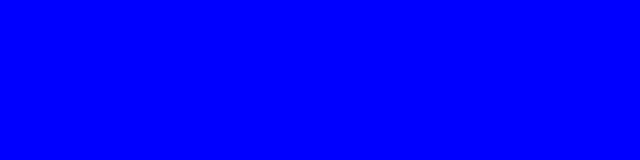
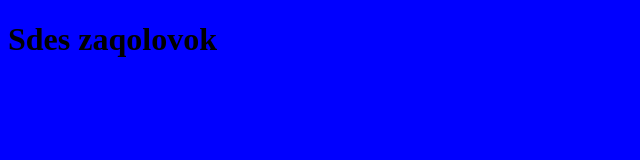
Before and after one commit to mr-crodo/git-for-beginner, a plain HTML site: page index.html in a window 1280 px wide. Shown: the whole page, without its empty margins (0-640 px from the left). Drawn offline with Linux system fonts and the light colour scheme.

Commit message:
dobavili h1

```diff
--- a/index.html
+++ b/index.html
@@ -7,6 +7,6 @@
   <title>Document</title>
 </head>
 <body>
-
+  <h1>Sdes zaqolovok</h1>
 </body>
 </html>
```
Also changed, not shown: style.css (line endings or trailing spaces).
